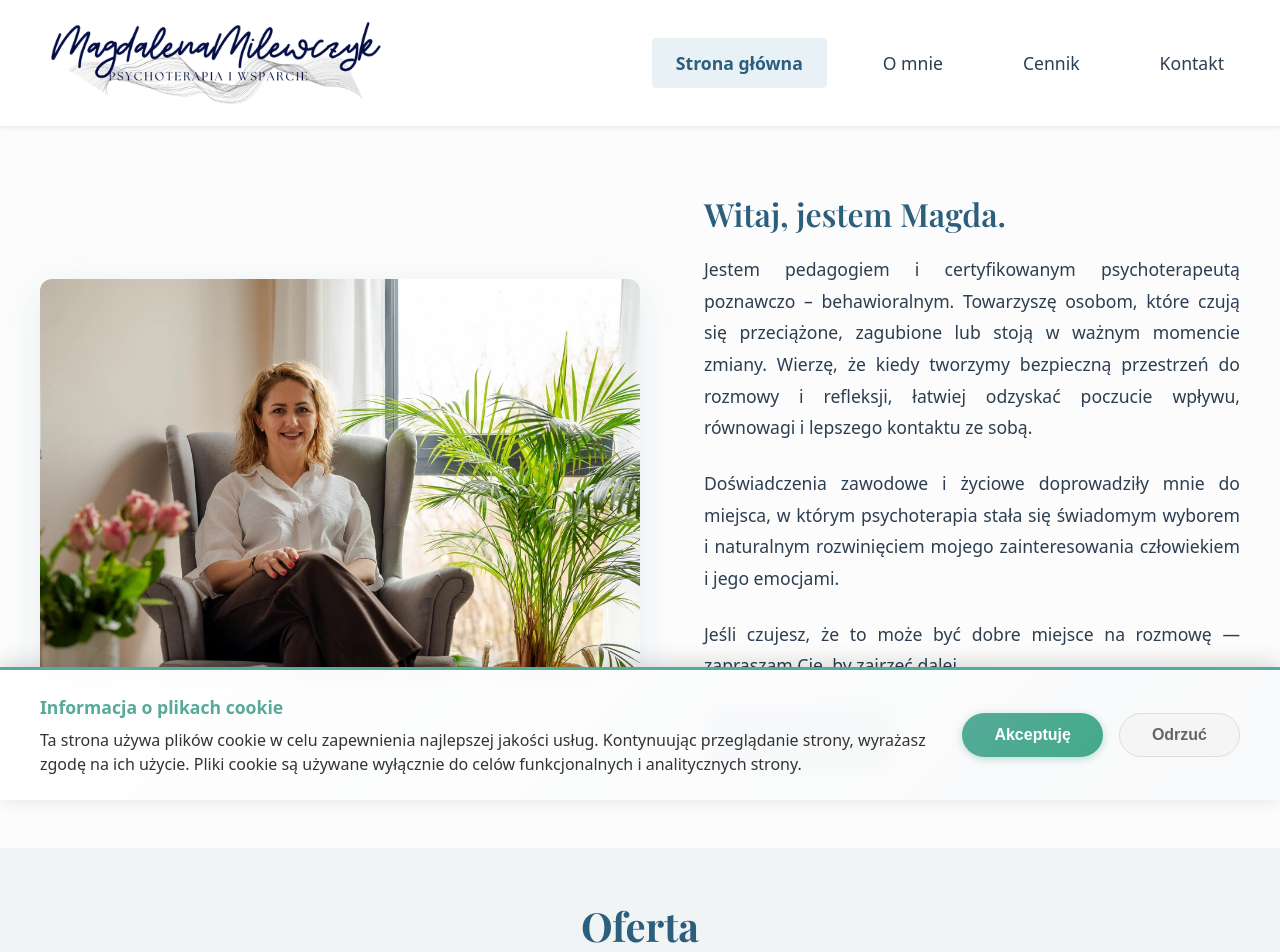
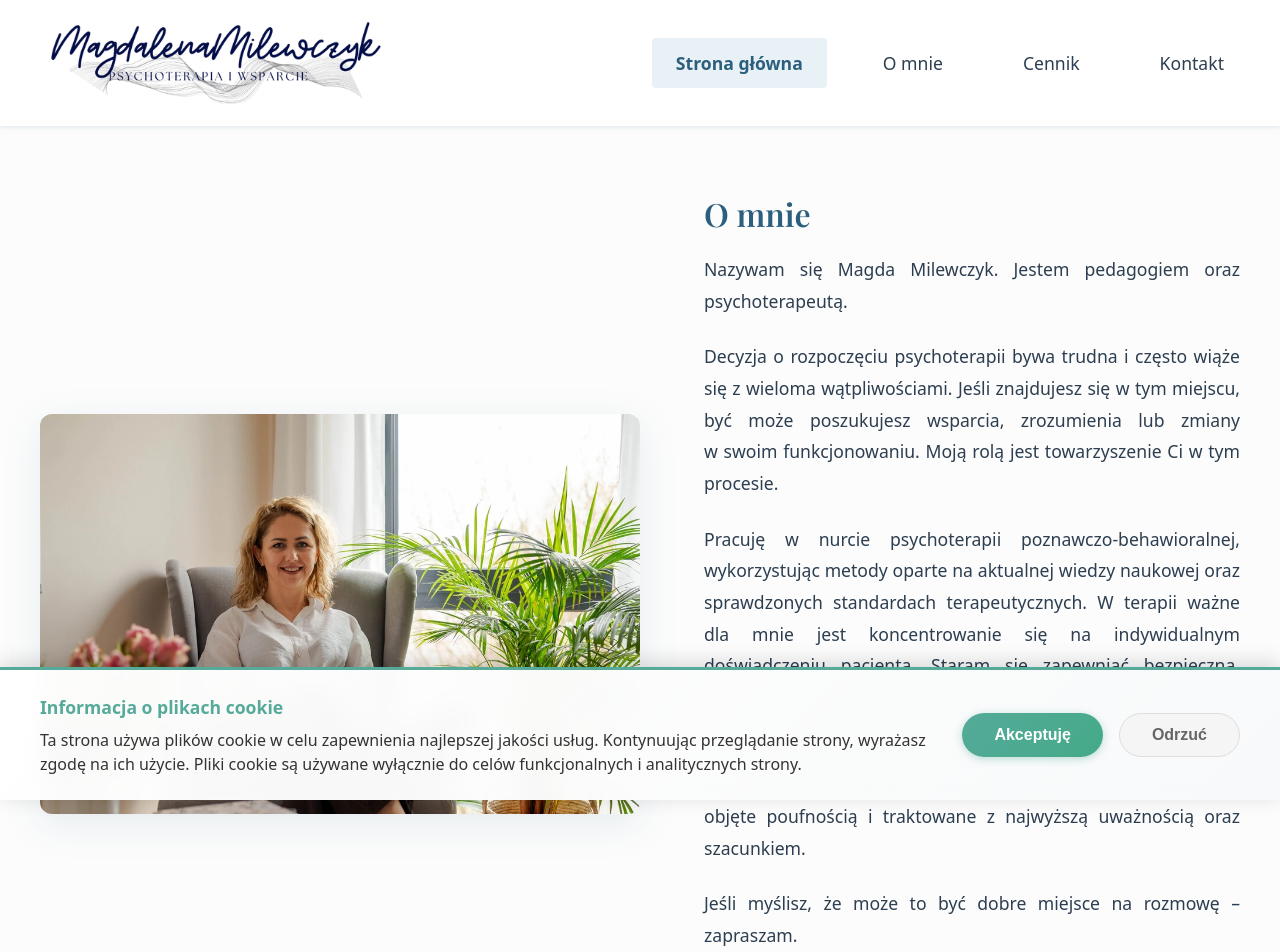
Before and after one commit to ernestpeplinski/psychoterapia-koscierzyna-pl, a React (Vite) app: page / in a window 1280 px wide. Shown: the top 952 px of the page. Built offline with nearby package versions, Linux system fonts and the light colour scheme.

Commit message:
Change about text home page

```diff
--- a/src/pages/Home.tsx
+++ b/src/pages/Home.tsx
@@ -16,15 +16,21 @@ function Home() {
             />
           </div>
           <div className="home__about-content">
-            <h3 className="home__about-subtitle">Witaj, jestem Magda.</h3>
+            <h3 className="home__about-subtitle">O mnie</h3>
             <p className="home__about-description">
-              Jestem pedagogiem i certyfikowanym psychoterapeutą poznawczo – behawioralnym. Towarzyszę osobom, które czują się przeciążone, zagubione lub stoją w ważnym momencie zmiany. Wierzę, że kiedy tworzymy bezpieczną przestrzeń do rozmowy i refleksji, łatwiej odzyskać poczucie wpływu, równowagi i lepszego kontaktu ze sobą.
+              Nazywam się Magda Milewczyk. Jestem pedagogiem oraz psychoterapeutą.
             </p>
             <p className="home__about-description">
-              Doświadczenia zawodowe i życiowe doprowadziły mnie do miejsca, w którym psychoterapia stała się świadomym wyborem i naturalnym rozwinięciem mojego zainteresowania człowiekiem i jego emocjami.
+              Decyzja o{'\u00A0'}rozpoczęciu psychoterapii bywa trudna i{'\u00A0'}często wiąże się z{'\u00A0'}wieloma wątpliwościami. Jeśli znajdujesz się w{'\u00A0'}tym miejscu, być może poszukujesz wsparcia, zrozumienia lub zmiany w{'\u00A0'}swoim funkcjonowaniu. Moją rolą jest towarzyszenie Ci w{'\u00A0'}tym procesie.
             </p>
             <p className="home__about-description">
-              Jeśli czujesz, że to może być dobre miejsce na rozmowę — zapraszam Cię, by zajrzeć dalej.
+              Pracuję w{'\u00A0'}nurcie psychoterapii poznawczo-behawioralnej, wykorzystując metody oparte na{'\u00A0'}aktualnej wiedzy naukowej oraz sprawdzonych standardach terapeutycznych. W{'\u00A0'}terapii ważne dla mnie jest koncentrowanie się na{'\u00A0'}indywidualnym doświadczeniu pacjenta. Staram się zapewniać bezpieczną, życzliwą przestrzeń opartą na{'\u00A0'}szacunku, uważnym słuchaniu i{'\u00A0'}braku oceniania.
+            </p>
+            <p className="home__about-description">
+              Wszystko, czym będziesz chciał się ze{'\u00A0'}mną podzielić, pozostaje objęte poufnością i{'\u00A0'}traktowane z{'\u00A0'}najwyższą uważnością oraz szacunkiem.
+            </p>
+            <p className="home__about-description">
+              Jeśli myślisz, że może to być dobre miejsce na{'\u00A0'}rozmowę – zapraszam.
             </p>
             <div className="home__about-buttons">
               <Link to="/o-mnie" className="home__about-button">
```
